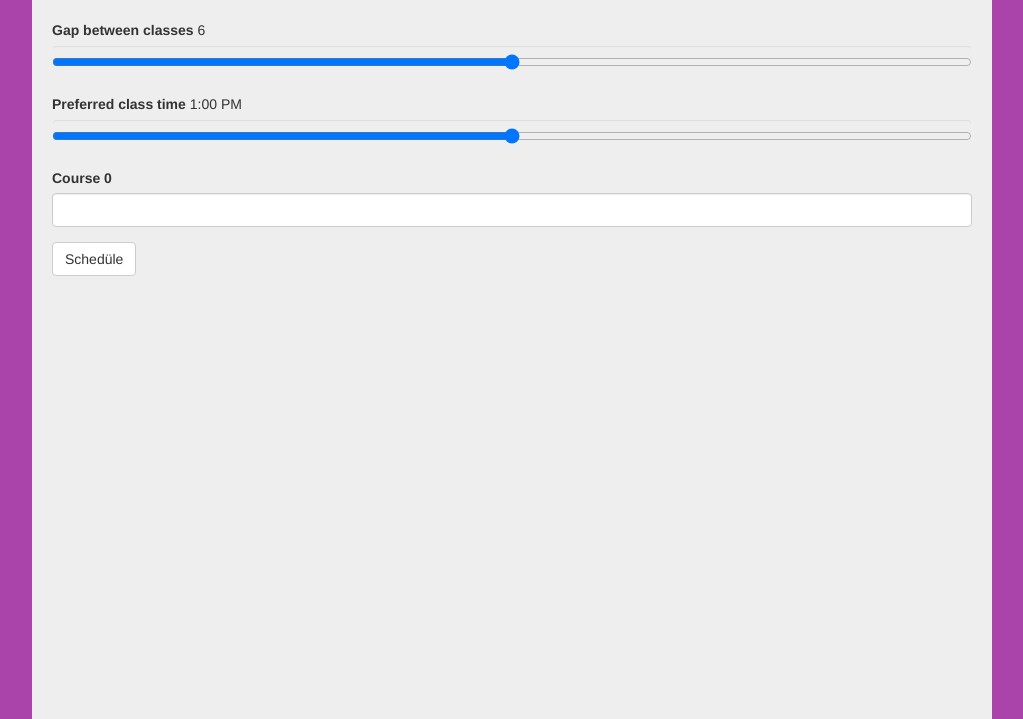
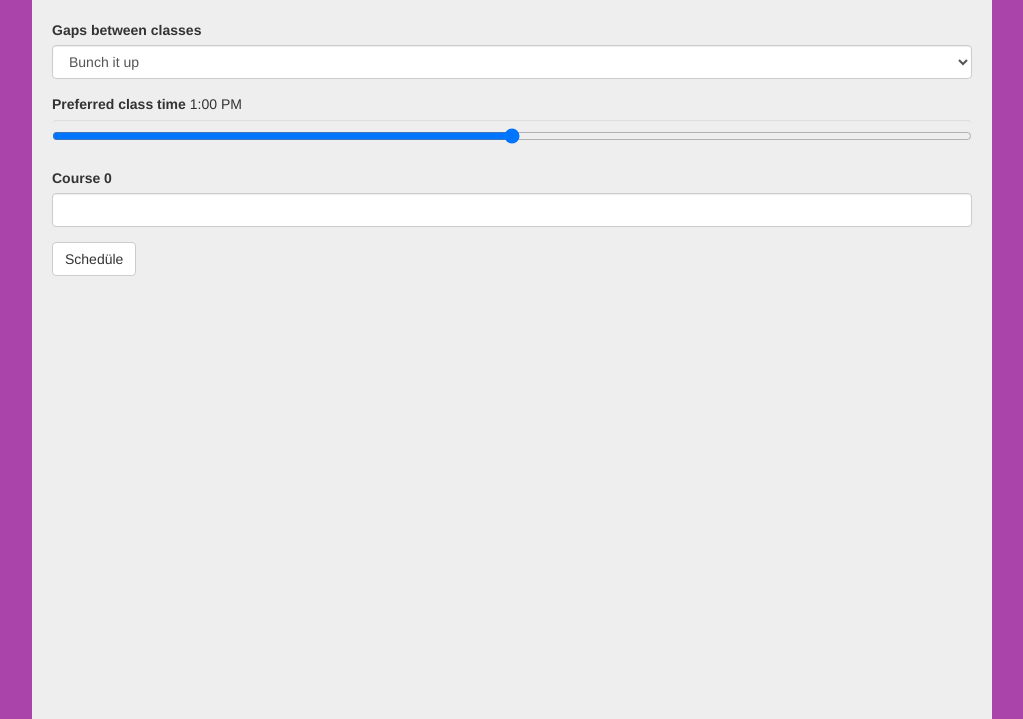
Before and after one commit to RaphaelArkadyMeyer/Schedulr, a Flask app: template templates/select.html in a window 1280 px wide. Shown: the top 719 px of the page, without its empty margins (128-1151 px from the left). Run offline with Flask 2, Linux system fonts and the light colour scheme; the template is opened without the code that fills it: values that come from a table or form of the project are taken from there, others are empty; some libraries are stand-ins or nearby versions.

```diff
--- a/frontend.py
+++ b/frontend.py
@@ -37,9 +37,10 @@ class CourseList (FlaskForm):
     max_courses = 15
     course_keys = []
     submit_button = wtforms.SubmitField(u"Schedüle")
-    gap_preference = wtforms.IntegerField(
-            "Gap between classes",
+    gap_preference = wtforms.SelectField(
+            "Gaps between classes",
             validators = [wtforms.validators.NumberRange(min=0, message="Gap must be greater than zero")],
+            choices = [(0,'Bunch it up'),(1,'Hour breaks'),(2,'All at once')]
             )
     time_preference = wtforms.IntegerField(
             "Preferred class time",
--- a/static/scripts/select.js
+++ b/static/scripts/select.js
@@ -5,15 +5,6 @@ document.addEventListener("DOMContentLoaded", function(event) {
 			element.removeChild(element.firstChild);
 		element.appendChild(document.createTextNode(text));
 	}
-
-
-	var gap_preference_display = document.getElementById('gap_preference_display');
-	var gap_preference         = document.getElementById('gap_preference');
-	var gap_preference_changed = function() {
-		setInnerText(gap_preference_display, gap_preference.value);
-	}
-	gap_preference.addEventListener('input', gap_preference_changed);
-	gap_preference_changed();
 
 	var time_preference_display = document.getElementById('time_preference_display');
 	var time_preference         = document.getElementById('time_preference');
--- a/templates/select.html
+++ b/templates/select.html
@@ -7,8 +7,8 @@
 	{{ form.hidden_tag() }}
 	{{ wtf.form_errors(form, hiddens="only") }}
 
-	{# { wtf.form_field(form.gap_preference) } #}
-	<div class="form-group">
+	{{ wtf.form_field(form.gap_preference) }}
+	{# <div class="form-group">
 		{{ form.gap_preference.label(class="control-label")|safe }}
 		<span id='gap_preference_display'></span>
 		{{ form.gap_preference(
@@ -18,7 +18,7 @@
 			max="12",
 			step="1",
 		)|safe }}
-	</div>
+	</div> #}
 
 	{# { wtf.form_field(form.time_preference) } #}
 	<div class="form-group">
```
